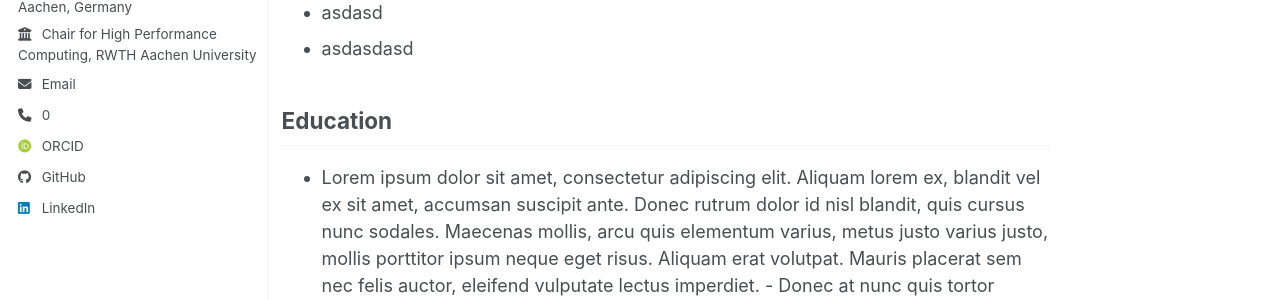
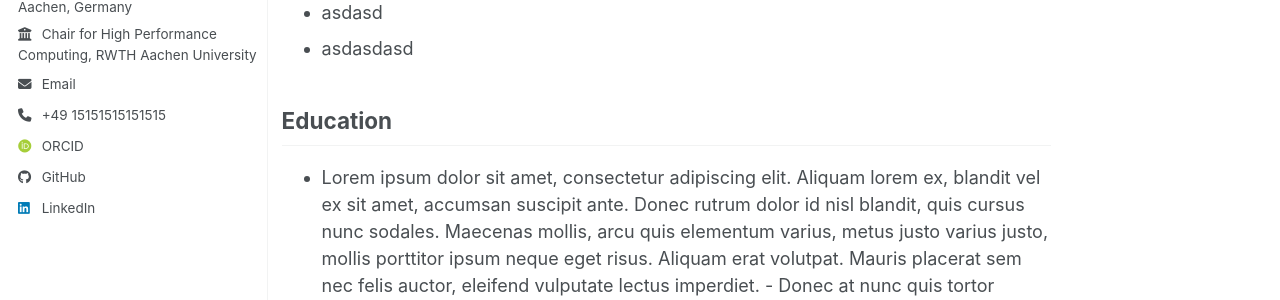
Before and after one commit to tomhilgers/tomhilgers.github.io, a Jekyll site: the page built from _pages/about.md, in a window 1280 px wide. Shown: the part 406-706 px from the top of the page. Built offline with Jekyll 4.4.1, drawn with Linux system fonts in a browser that asks for light colours; some web fonts are replaced; a script bundle is joined from its source files by our own code; library files that are not in the unit come from our copies.

Commit message:
Update _config.yml

```diff
--- a/_config.yml
+++ b/_config.yml
@@ -31,7 +31,7 @@ author:
   employer         : "Chair for High Performance Computing, RWTH Aachen University"
   uri              : # URL
   email            : "hilgers@itc.rwth-aachen.de"
-  phone            : 0000000
+  phone            : +49 15151515151515
 
   # Academic websites
   academia         : # URL
```
